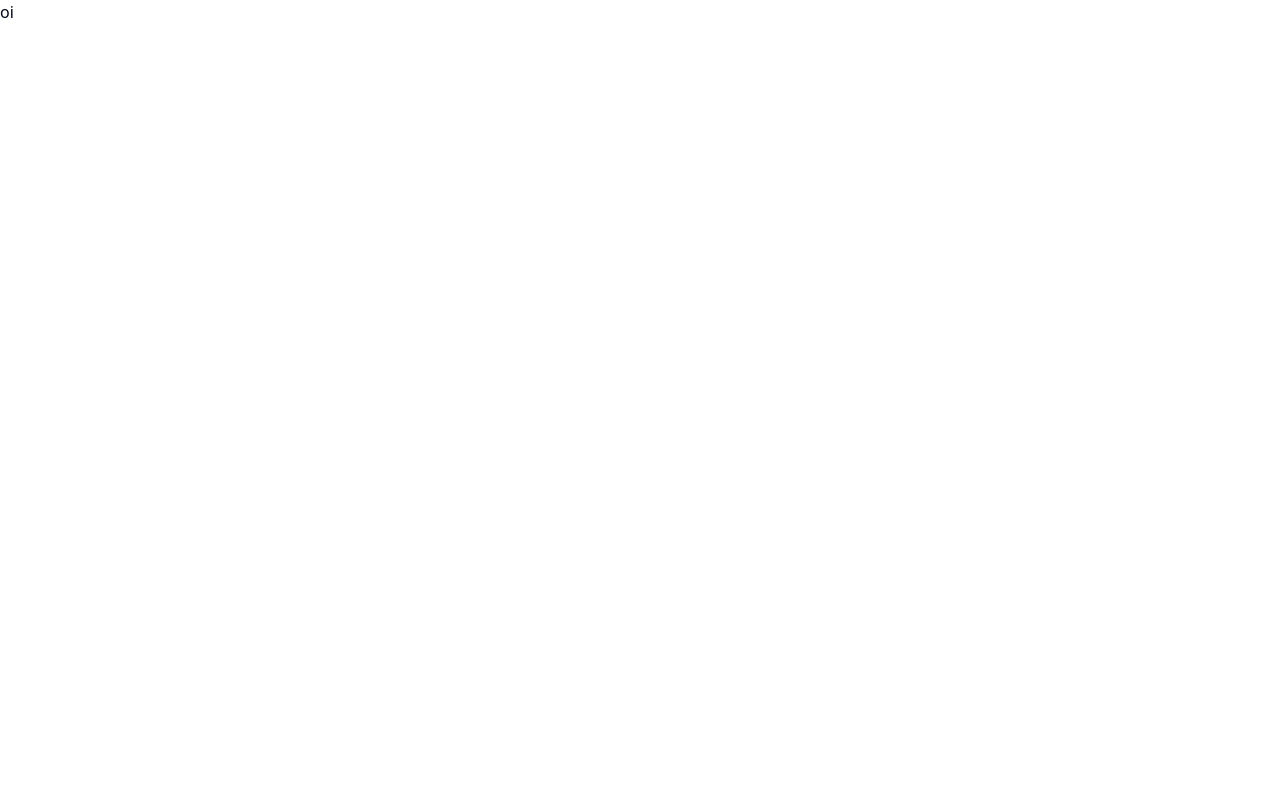
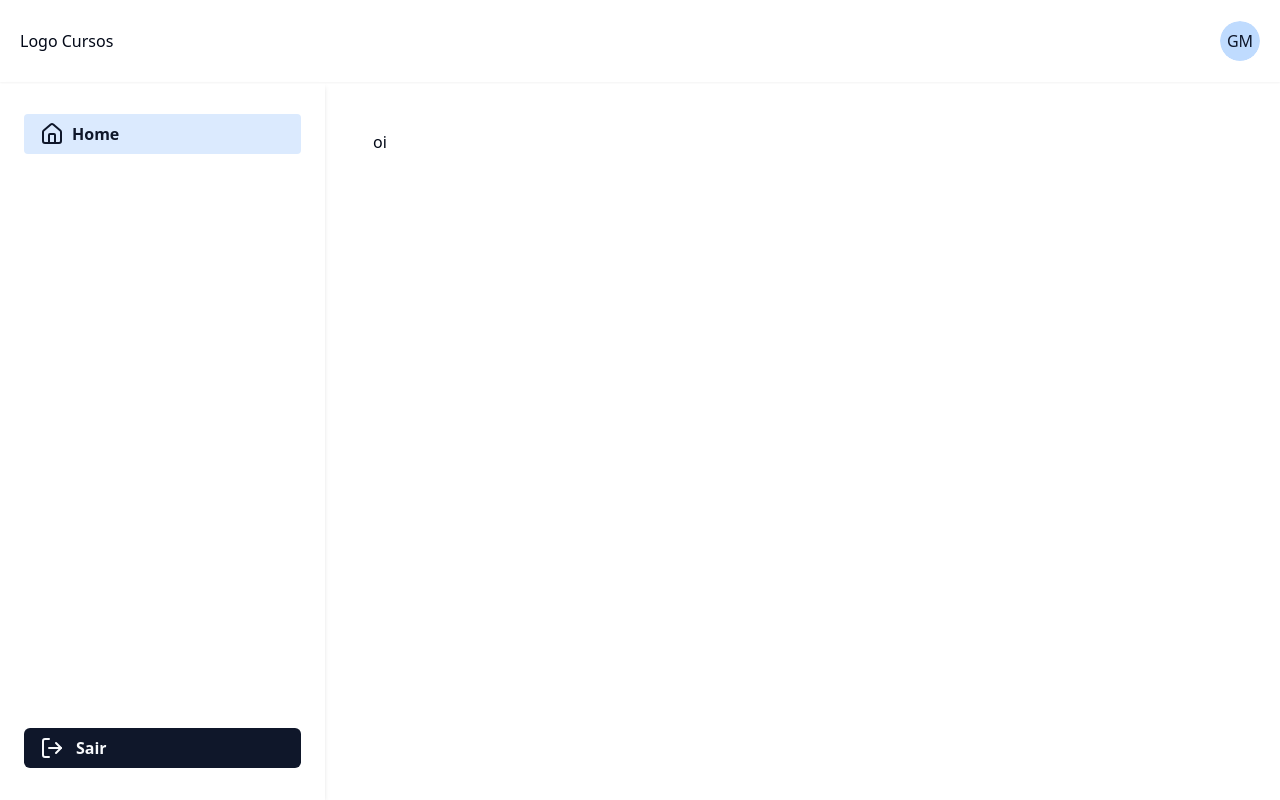
Before and after one commit to Minozzzi/courses, a React (Vite) app: page / in a window 1280 px wide. Built offline with nearby package versions, Linux system fonts and the light colour scheme.

Commit message:
feat: add logged layout

```diff
--- a/src/main.tsx
+++ b/src/main.tsx
@@ -1,9 +1,11 @@
-import { StrictMode } from 'react'
-import { createRoot } from 'react-dom/client'
-import './index.css'
+import { StrictMode } from "react";
+import { createRoot } from "react-dom/client";
 
-createRoot(document.getElementById('root')!).render(
+import "./index.css";
+import { Router } from "./router";
+
+createRoot(document.getElementById("root")!).render(
   <StrictMode>
-    <h1>oi</h1>
-  </StrictMode>,
-)
+    <Router />
+  </StrictMode>
+);
--- /dev/null
+++ b/src/view/layouts/logged-in-layout.tsx
@@ -0,0 +1,40 @@
+import { Outlet, useLocation } from "react-router-dom";
+import { Home, LogOut } from "lucide-react";
+
+import {
+  Button,
+  Header,
+  Sidebar,
+  SidebarList,
+  SidebarItem,
+} from "../components/ui/";
+
+export const LoggedInLayout: React.FC = () => {
+  const { pathname } = useLocation();
+
+  return (
+    <main className="grid w-screen h-screen [grid-template-areas:'header_header''sidebar_content'] grid-cols-[325px_1fr] grid-rows-[82px_1fr]">
+      <Header
+        displayName="Guilherme Minozzi"
+        imageUrl=""
+        className="[grid-area:header]"
+      />
+
+      <Sidebar className="[grid-area:sidebar] shadow-md">
+        <SidebarList>
+          <SidebarItem active={pathname === "/"}>
+            <Home /> Home
+          </SidebarItem>
+        </SidebarList>
+
+        <Button className="items-center justify-start gap-3 w-full text-base font-semibold mt-auto">
+          <LogOut size={24} /> Sair
+        </Button>
+      </Sidebar>
+
+      <div className="overflow-y-auto p-12 [grid-area:content]">
+        <Outlet />
+      </div>
+    </main>
+  );
+};
```
